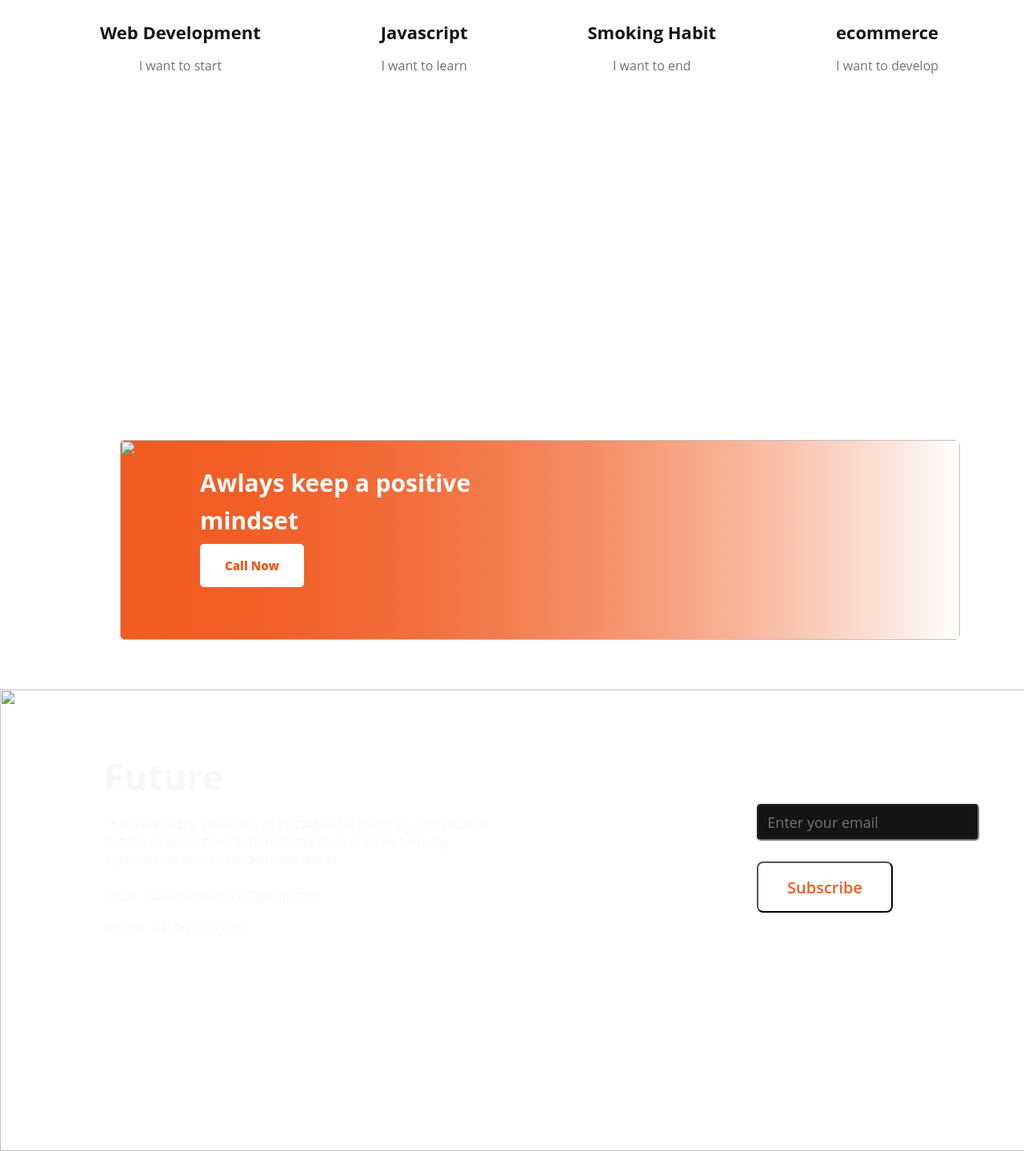
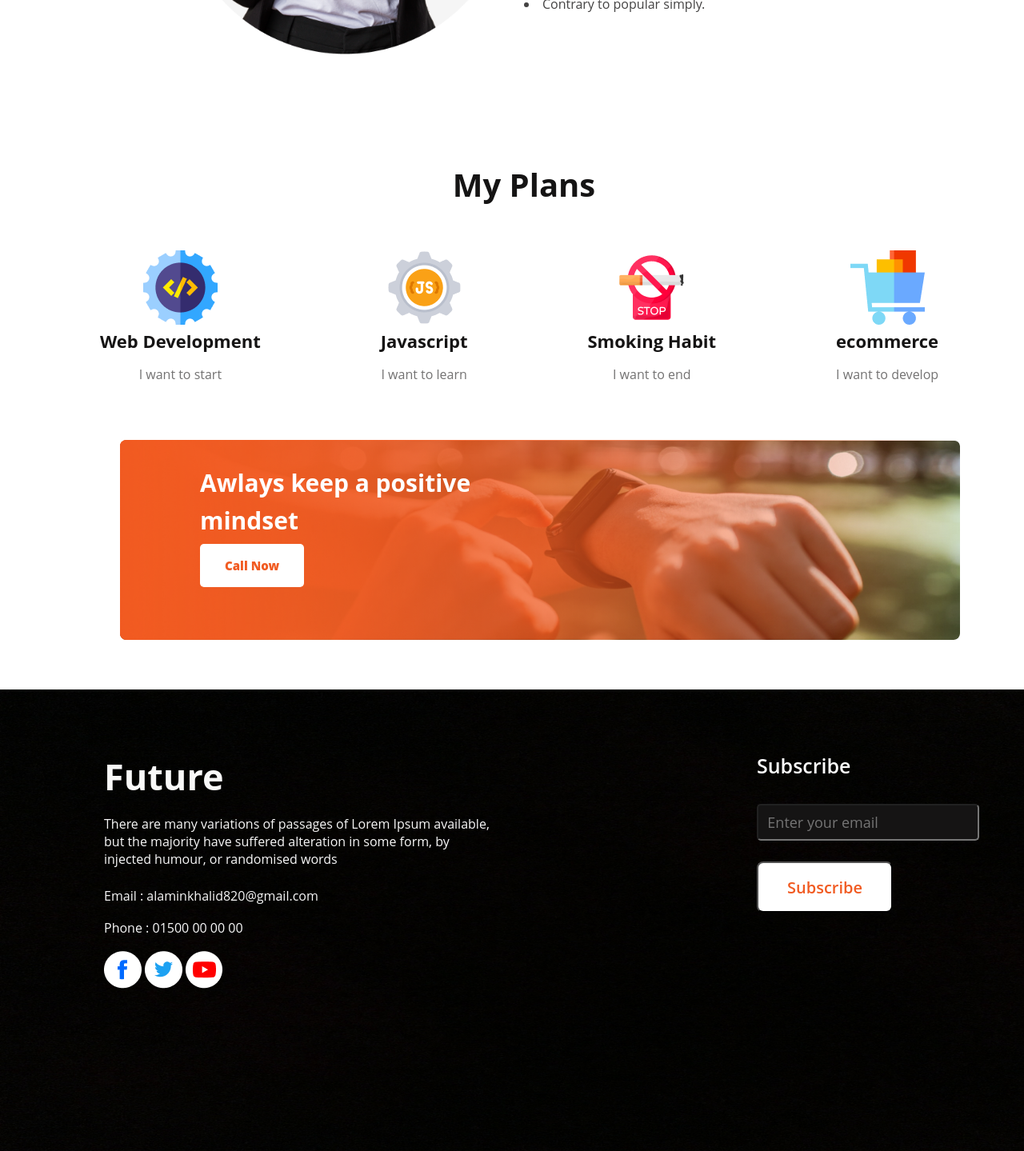
Before and after one commit to khalidsharifalamin/assignment-1, a plain HTML site: page index.html in a window 1280 px wide. Shown: the part 1450-2889 px from the top of the page at 80% size. Drawn offline with Linux system fonts and the light colour scheme; the site is published under a folder, as on GitHub Pages, so addresses that start at the root find nothing.

Commit message:
image solving commit

```diff
--- a/index.html
+++ b/index.html
@@ -14,7 +14,7 @@
 <body>
     <!-- header section -->
     <header>
-        <img class="banner"src="images/banner/banner1.png">
+        <img class="banner"src="./images/banner/banner1.png">
         <h2 class="title">All Thinks Are Possible If You believe</h2>
         <p class="title-description">
             There are many variations of passages of Lorem Ipsum available, but the majority have suffered alteration in some form, by injected humour, or randomised words
@@ -27,7 +27,7 @@
         <!-- failures Section -->
         <section class="fail">
             <div class="failures">
-                <img src="/images/person.png" alt="" class="person">
+                <img src="./images/person.png" alt="" class="person">
             </div>
             <div class="failures1">
                 <h2 class="failures-title">My failures of previous year</h2>
@@ -50,22 +50,22 @@
                   <h2 class="plans-title">My Plans</h2>
                   <div class="plan-container">
                   <div class="plans">
-                    <img src="/images/icons/web.png" alt="">
+                    <img src="./images/icons/web.png" alt="">
                     <p class="plan-title">Web Development</p>
                     <p class="plan-description">I want to start</p>
                   </div>
                   <div class="plans">
-                    <img src="/images/icons/js.png" alt="">
+                    <img src="./images/icons/js.png" alt="">
                     <p class="plan-title">Javascript</p>
                     <p class="plan-description">I want to learn</p>
                   </div>
                   <div class="plans">
-                    <img src="/images/icons/smoke.png" alt="">
+                    <img src="./images/icons/smoke.png" alt="">
                     <p class="plan-title">Smoking Habit</p>
                     <p class="plan-description">I want to end</p>
                   </div>
                   <div class="plans">
-                    <img src="/images/icons/ecom.png" alt="">
+                    <img src="./images/icons/ecom.png" alt="">
                     <p class="plan-title">ecommerce</p>
                     <p class="plan-description">I want to develop</p>
                   </div>
@@ -76,8 +76,8 @@
 
         <section class="positive-section">
             <div>
-                <img src="/images/watch.png" alt="" class="positive-image">
-                <img src="/images/gradient2.png" alt="" class="positive-image">
+                <img src="./images/watch.png" alt="" class="positive-image">
+                <img src="./images/gradient2.png" alt="" class="positive-image">
             </div>
             <div>
                 <h2 class="positive-title">Awlays keep a positive <br> mindset</h2>
@@ -92,16 +92,16 @@
     <footer>
         <section class="feature">
             <div class="future">
-                <img src="/images/black-image.jpg" alt="" class="black-image">
+                <img src="./images/black-image.jpg" alt="" class="black-image">
                 <h2 class="future-title">Future</h2>
 
                 <p class="future-details">There are many variations of passages of Lorem Ipsum available, but the majority have suffered alteration in some form, by injected humour, or randomised words</p>
                 <p class="email">Email : alaminkhalid820@gmail.com</p>
                 <p class="phone">Phone : 01500 00 00 00</p>
                 <div class="pnj-container">
-                    <a href="" class="pnj"> <img src="/images/icons/fb.png" alt=""> </a><a href=""></a><a href=""></a>
-                    <a href="" class="pnj"> <img src="/images/icons/twitter.png" alt=""> </a><a href=""></a><a href=""></a>
-                    <a href="" class="pnj"> <img src="/images/icons/youtube.png" alt=""> </a><a href=""></a><a href=""></a>
+                    <a href="" class="pnj"> <img src="./images/icons/fb.png" alt=""> </a><a href=""></a><a href=""></a>
+                    <a href="" class="pnj"> <img src="./images/icons/twitter.png" alt=""> </a><a href=""></a><a href=""></a>
+                    <a href="" class="pnj"> <img src="./images/icons/youtube.png" alt=""> </a><a href=""></a><a href=""></a>
                 </div>
 
             </div>
```
